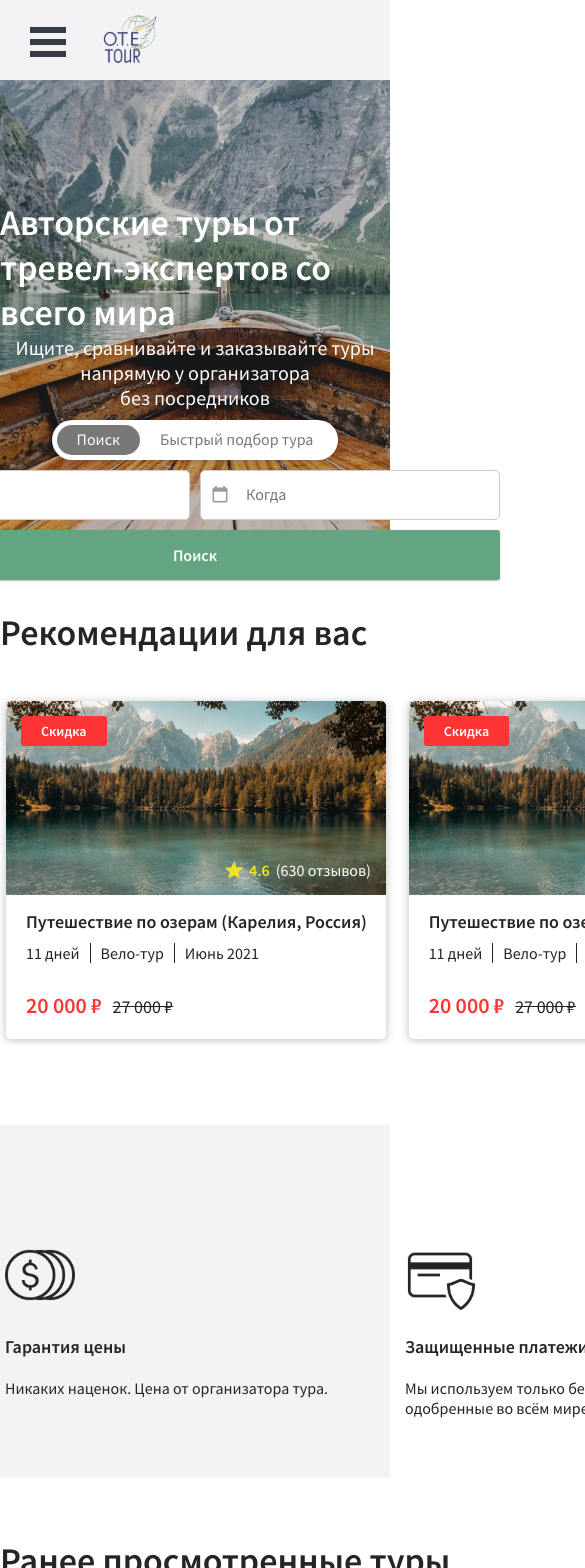
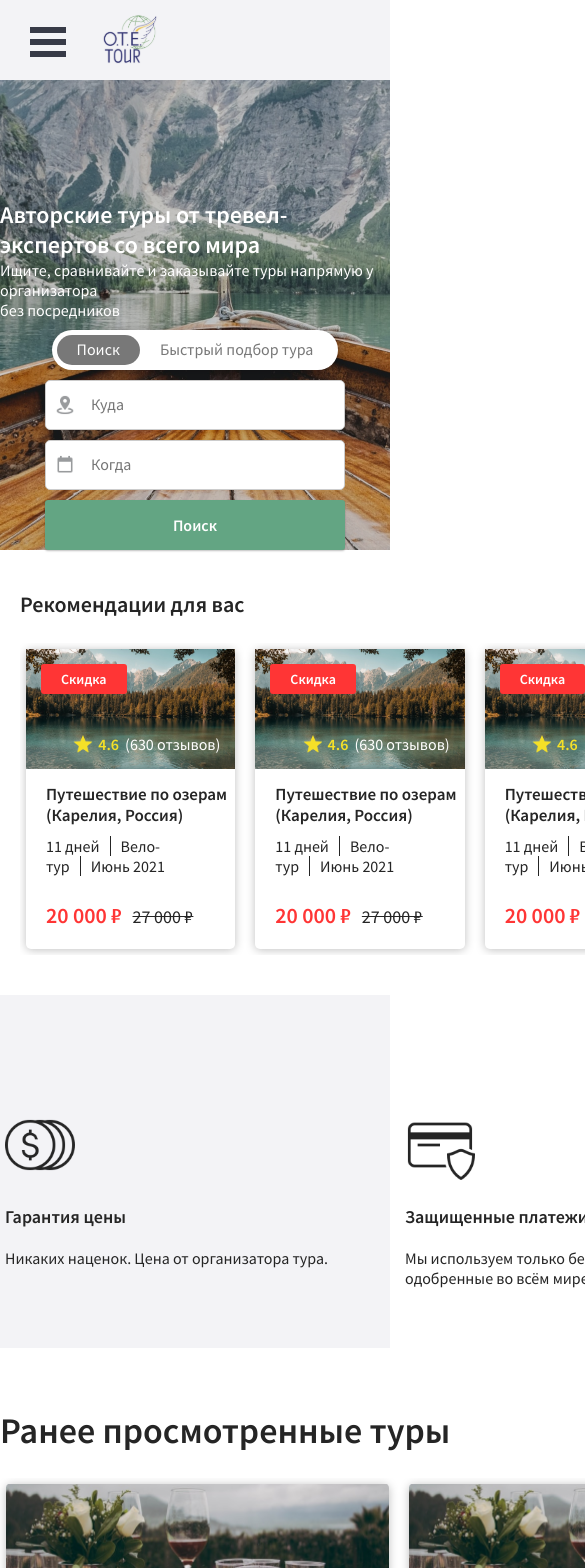
Before and after one commit to alkotras42/otetour, a React (Create React App) app: page / in a window 390 px wide. Shown: the top 1568 px of the page, 585 px wide, since content can reach past the window. Built offline with nearby package versions, Linux system fonts and the light colour scheme; no server answers.

Commit message:
Сделал карусель адаптивной

```diff
--- a/src/Component/Card/Card.jsx
+++ b/src/Component/Card/Card.jsx
@@ -1,7 +1,6 @@
 import React from 'react'
 import cn from 'classnames'
 import styles from './Card.module.css'
-import heartIcon from './heart.svg'
 import startIcon from './star.svg'
 import { priceRu } from '../../Helpers/helpers'
 
@@ -11,7 +10,6 @@ export const Card = ({ className, card, ...props }) => {
 			<div className={styles.cardTop}>
 				<img src={`/images/${card.img}`} alt='' className={styles.image} />
 				{card.sale ? <div className={styles.sale}>Скидка</div> : null}
-				<img src={heartIcon} alt='' />
 				<div className={styles.rating}>
 					<img src={startIcon} alt='' className={styles.star} />
 					<span className={styles.ratingCount}>{card.rating}</span>
--- a/src/Component/Card/Card.module.css
+++ b/src/Component/Card/Card.module.css
@@ -2,7 +2,7 @@
 	cursor: pointer;
 	display: block;
 	height: 338px;
-	width: 380px;
+	min-width: 205px;
 	background: #ffffff;
 	box-shadow: 0px 1px 10px rgba(0, 0, 0, 0.25);
 	border-radius: 5px;
@@ -10,11 +10,15 @@
 }
 
 .cardTop {
+	max-height: 194px;
+	min-height: 120px;
 	position: relative;
-	height: 194px;
 }
 
 .image {
+	object-fit: cover;
+	max-height: 194px;
+	min-height: 120px;
 	width: 100%;
 	height: 100%;
 }
@@ -55,9 +59,7 @@
 }
 
 .cardBottom {
-	height: 144px;
 	padding: 15px 0 15px 20px;
-	position: relative;
 }
 
 .title {
@@ -108,3 +110,17 @@
 	font-size: 22px;
 	line-height: 28px;
 }
+
+@media screen and (max-width: 1260px) {
+	.title {
+		font-size: 17px;
+		line-height: 21px;
+		margin-bottom: 10px;
+	}
+}
+
+@media screen and (max-width: 660px) {
+	.card {
+		height: 300px;
+	}
+}
--- a/src/Component/Carousel/Carousel.module.css
+++ b/src/Component/Carousel/Carousel.module.css
@@ -35,3 +35,32 @@
 	grid-column: 3;
 	grid-row: 1 / 2;
 }
+
+@media screen and (max-width: 1260px) {
+	.carouselWrapper {
+		grid-template-columns: minmax(680px, 1200px);
+	}
+	.arrowPrev {
+		display: none;
+	}
+
+	.arrowNext {
+		display: none;
+	}
+
+	.carouselContainer {
+		grid-column: auto;
+	}
+
+	.carousel {
+		margin-top: 30px;
+		margin-bottom: 60px;
+	}
+}
+
+@media screen and (max-width: 660px) {
+	.carousel {
+		margin-top: 25px;
+		margin-bottom: 40px;
+	}
+}
--- a/src/Pages/Home/HomeComponents/HomeHeader/HomeHeader.module.css
+++ b/src/Pages/Home/HomeComponents/HomeHeader/HomeHeader.module.css
@@ -84,8 +84,12 @@
 }
 
 @media screen and (max-width: 860px) {
+	.form {
+		grid-template-columns: 1fr 1fr;
+	}
+
 	.button {
-		grid-column: 1 / 3;
+		grid-column: 1 / -1;
 		width: 100%;
 	}
 }
@@ -94,4 +98,16 @@
 	.form {
 		grid-template-columns: 1fr;
 	}
+
+	.h1 {
+		font-size: 24px;
+		line-height: 30px;
+		text-align: start;
+	}
+
+	.h2 {
+		font-size: 16px;
+		line-height: 20px;
+		text-align: start;
+	}
 }
--- a/src/Pages/Home/HomeComponents/Recomendation/Recomendation.module.css
+++ b/src/Pages/Home/HomeComponents/Recomendation/Recomendation.module.css
@@ -1,7 +1,7 @@
 .recomendation {
 	padding-top: 60px;
 	display: grid;
-	grid-template-columns: auto 1200px auto;
+	grid-template-columns: 1fr minmax(320px, 1200px) 1fr;
 	justify-items: center;
 }
 
@@ -12,3 +12,35 @@
 	justify-self: start;
 	grid-column: 2;
 }
+
+@media screen and (max-width: 1260px) {
+	.recomendation {
+		padding-top: 50px;
+		display: grid;
+		grid-template-columns: 40px 1fr auto;
+	}
+
+	.title {
+		font-weight: 600;
+		font-size: 30px;
+		line-height: 38px;
+		justify-self: start;
+		grid-column: 2;
+	}
+}
+
+@media screen and (max-width: 660px) {
+	.recomendation {
+		padding-top: 40px;
+		display: grid;
+		grid-template-columns: 20px 1fr auto;
+	}
+
+	.title {
+		font-weight: 600;
+		font-size: 22px;
+		line-height: 28px;
+		justify-self: start;
+		grid-column: 2;
+	}
+}
```
